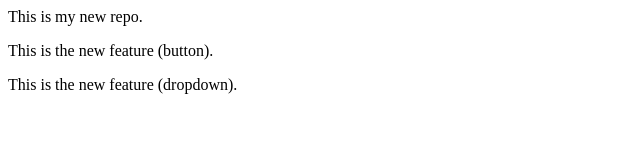
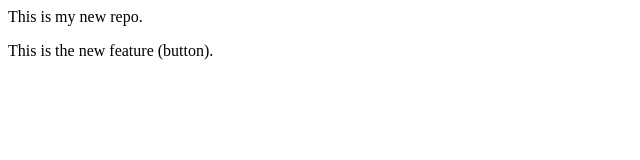
Before and after one commit to Fawwaz-77/LocalRepo, a plain HTML site: page index.html in a window 1280 px wide. Shown: the whole page, without its empty margins (0-640 px from the left). Drawn offline with Linux system fonts and the light colour scheme.

Commit message:
Initial Setup

```diff
--- a/index.html
+++ b/index.html
@@ -1,3 +1,2 @@
 <p>This is my new repo. </p>
 <p>This is the new feature (button).</p>
-<p>This is the new feature (dropdown).</p>
```
